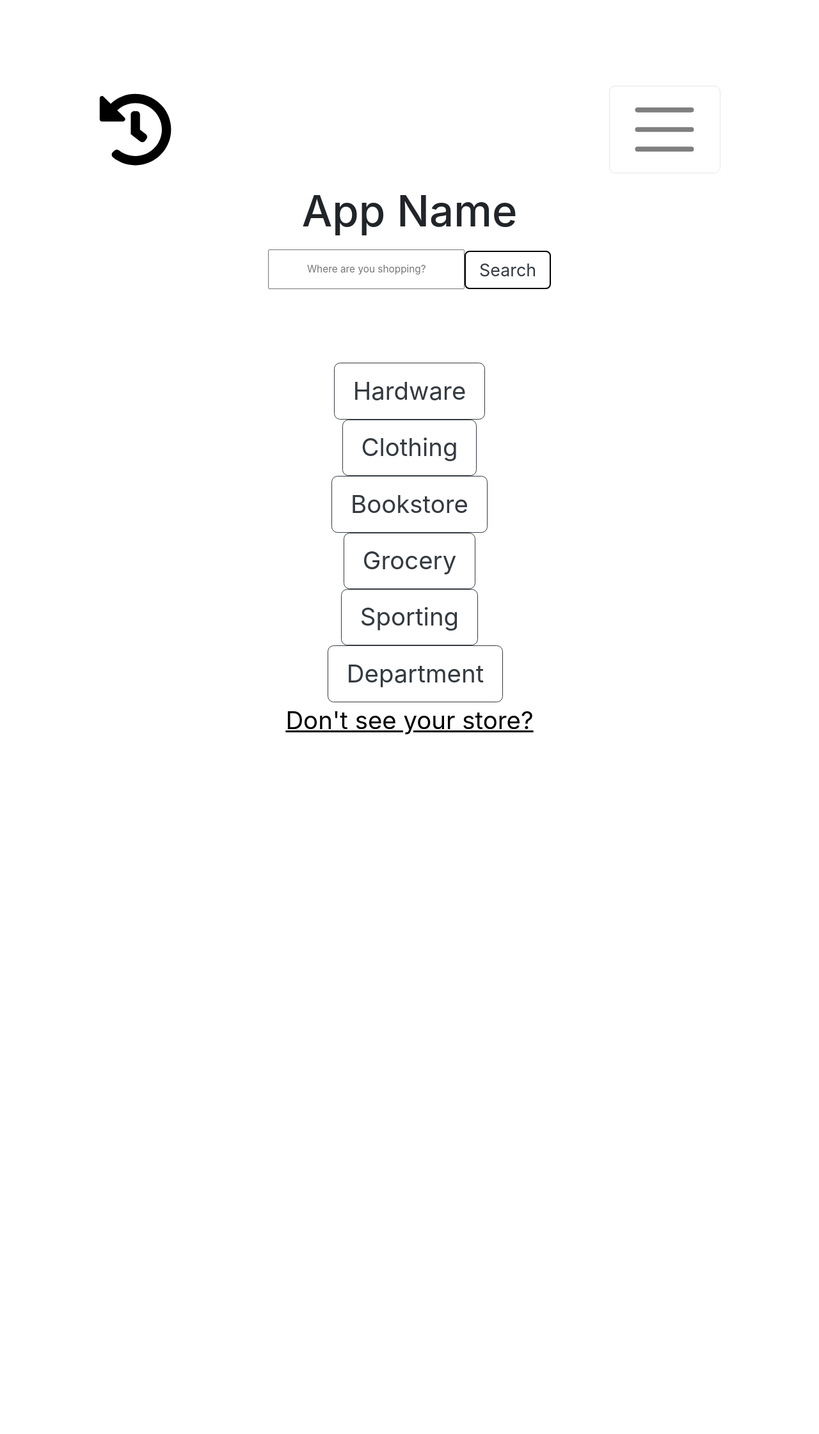
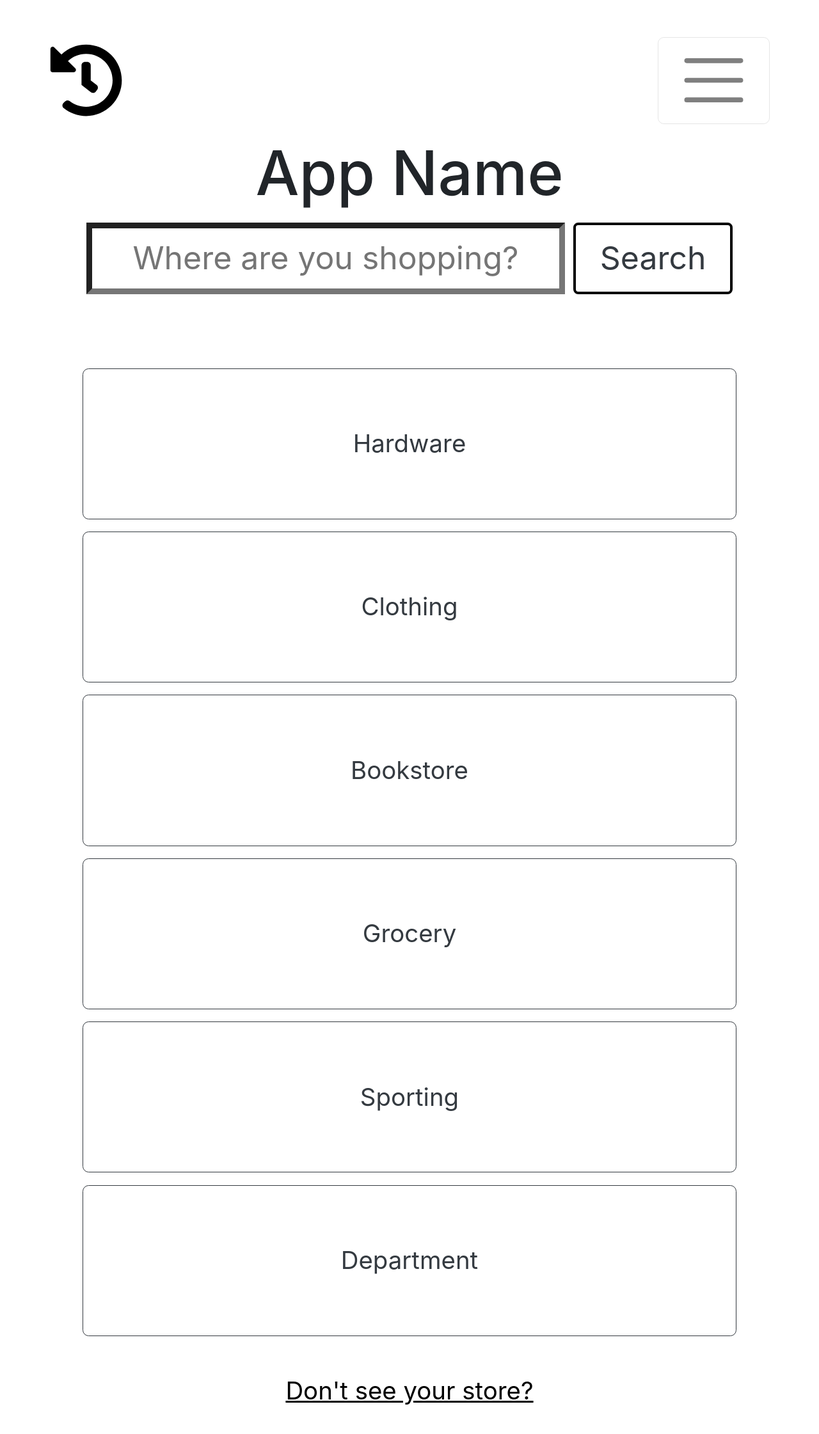
Before and after one commit to kyleburt95/cs170, a PHP site: page / in a window 1280 px wide. Shown: the whole page at 64% size. Before the commit the page ends 1148 px from the top, so only its background shows below. Run offline with PHP 8.4, Linux system fonts and the light colour scheme; some libraries are stand-ins or nearby versions.

Commit message:
buttons fixed

```diff
--- a/index.css
+++ b/index.css
@@ -1,6 +1,9 @@
 * {
   text-align: center;
   font-size: 3vw;
+}
+body{
+  margin: 1em !important;
 }
 
 #searchDiv {
@@ -17,11 +20,15 @@
 input {
   display: block
   padding: 0.2px;
-  font-size: 0.4em;
+  font-size: 0.85em;
   width: 20em;
 }
 .search_bar{
   vertical-align: middle;
+  width: 15em;
+  border-width: .2em;
+  font-size: 1.3em;
+  margin-right: .25em;
 }
 
 #addButton {
@@ -31,6 +38,9 @@ input {
   padding: 6px;
   font-size: 17px;
   border: none
+}
+h2{
+  font-size: 2.5em;
 }
 
 .row1 {
@@ -49,7 +59,7 @@ input {
 
 .searchButton {
   padding: 0.3em;
-  font-size: 0.7em;
+  font-size: 1.3em;
   border: 0.1em solid black;
   width: 5em;
 }
@@ -76,11 +86,11 @@ a {
   padding-left: 25em;
 }
 
-.tes{
-  margin-top: 3em;
-  margin-right: 3em;
-  margin-left: 3em;
-}
+/*.tes{
+  margin-top: 2em;
+  margin-right: 1em;
+  margin-left: 1em;
+}*/
 
 .navbar-toggler-icon{
   width:3em;
@@ -92,14 +102,17 @@ a {
   height: 3em !important;
 }
 .btn-group {
+  display: block;
+  margin-bottom: 1em;
+}
+.btn-group button{
   display: inline-block;
-  width: 20% !important;
+  width: 85%;
+  padding: 2.3em;
   justify-content: center;
+  margin-bottom: .5em;
 }
-/*.btn-group button{
-  display: block;
-  width: 60%;
-
-
+/*.btn-group a:last-child{
+  border-bottom: none;
 }
 */
--- a/index.html
+++ b/index.html
@@ -44,7 +44,7 @@
 
   <!-- <button class="btn-sm btn-outline-dark" id="addButton">Add Store</button> -->
 
-  <h3>App Name</h3>
+  <h2>App Name</h2>
 
   <div class="row align-items-center mb-5">
   <div id = "searchDiv">
@@ -53,7 +53,7 @@
   </div>
 </div>
 
-<div class="text-center">
+
  <div class="btn-group">
     <a href="hardware.html"><button type="button" class="btn btn-outline-dark">Hardware</button></a>
     <a href="clothing.html"><button type="button" class="btn btn-outline-dark">Clothing</button></a>
@@ -61,8 +61,8 @@
     <a href="grocery.html"><button type="button" class="btn btn-outline-dark">Grocery</button></a>
     <a href="sporting.html"><button type="button" class="btn btn-outline-dark">Sporting</button></a>
     <a href="department.html"><button type="button" class="btn btn-outline-dark">Department</button></a>
-  </div>
 </div>
+
 
   <div class="text-center">
    <a  href="addstore.html"> Don't see your store? </a>
```
